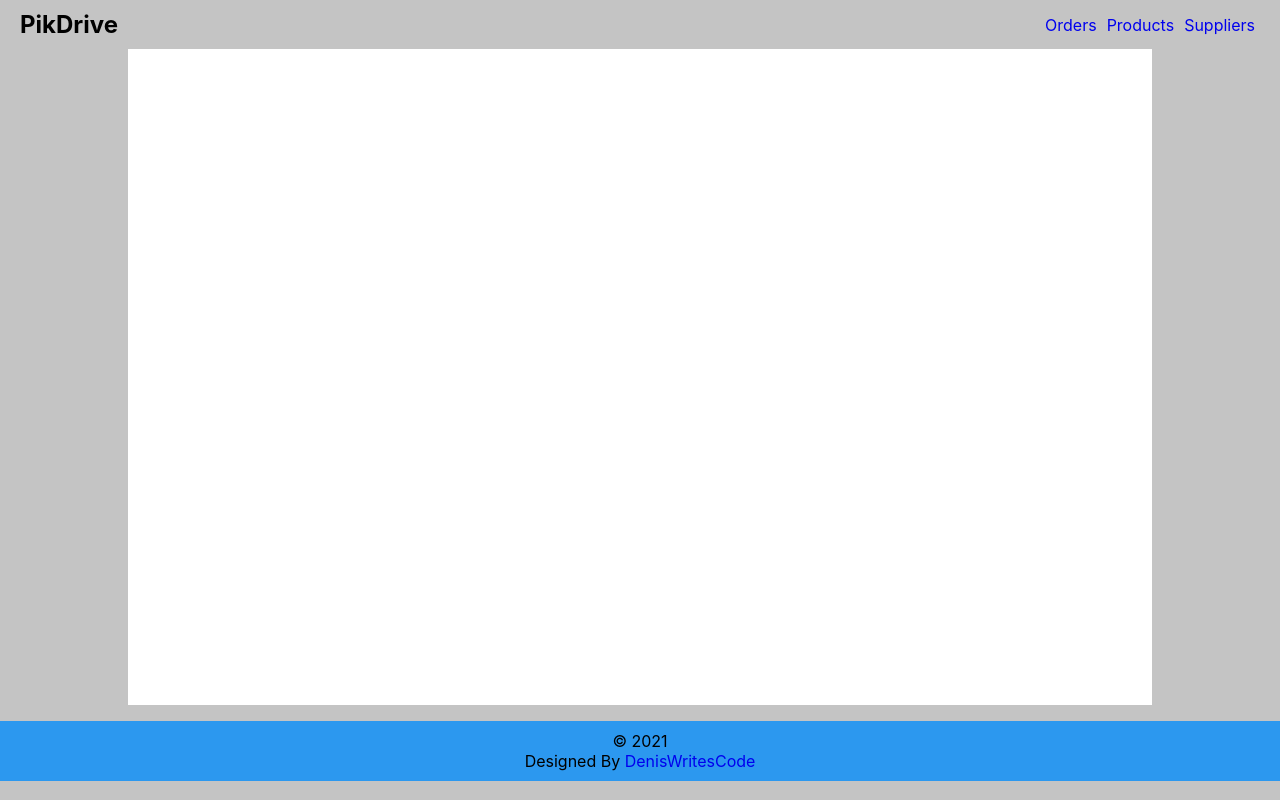
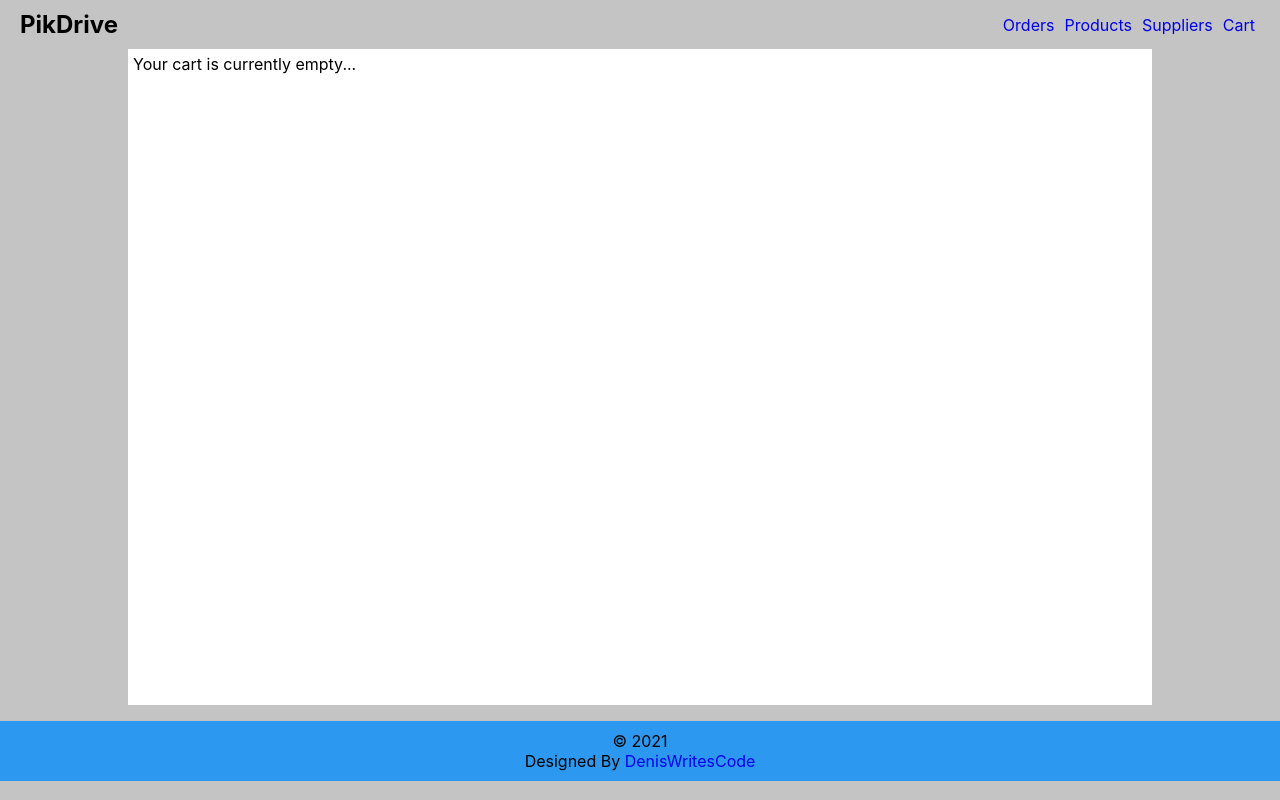
Before and after one commit to DenisWritesCode/pikdrive, a React (Create React App) app: page /cart in a window 1280 px wide. Built offline with nearby package versions, Linux system fonts and the light colour scheme.

Commit message:
Starting to refactor

```diff
--- a/src/App.js
+++ b/src/App.js
@@ -4,8 +4,16 @@ import { BrowserRouter, Route, Link, Switch, Redirect } from "react-router-dom";
 import Orders from "./Components/Orders";
 import Products from "./Components/Products";
 import Suppliers from "./Components/Suppliers";
+import Cart from "./Components/Cart";
 
 function App() {
+  const cart = [];
+
+  const displayDate = (date) => {
+    const createdDate = new Date(date);
+    return createdDate.toDateString();
+  };
+
   return (
     <BrowserRouter>
       <div className="App">
@@ -21,14 +29,26 @@ function App() {
             <li>
               <Link to="/suppliers">Suppliers</Link>
             </li>
+            <li>
+              <Link to="/cart">Cart</Link>
+            </li>
           </ul>
         </nav>
         <div className="container">
           <Switch>
             <Route exact path="/" render={() => <Redirect to="/products" />} />
-            <Route path="/orders" component={Orders} />
-            <Route path="/products" component={Products} />
-            <Route path="/suppliers" component={Suppliers} />
+            <Route path="/orders">
+              <Orders displayDate={displayDate} />
+            </Route>
+            <Route path="/products">
+              <Products displayDate={displayDate} cart={cart} />
+            </Route>
+            <Route path="/suppliers">
+              <Suppliers displayDate={displayDate} />
+            </Route>
+            <Route path="/cart">
+              <Cart displayDate={displayDate} cart={cart} />
+            </Route>
           </Switch>
         </div>
         <footer>
--- /dev/null
+++ b/src/Components/Cart.js
@@ -0,0 +1,20 @@
+function Cart({ displayDate, cart }) {
+  const sum = (acc, element) => {
+    console.log(element);
+    return acc + element.quantity;
+  };
+
+  const totalItems = cart.reduce(sum, 0);
+
+  return (
+    <div>
+      {totalItems ? (
+        <p>{totalItems}</p>
+      ) : (
+        <p>Your cart is currently empty...</p>
+      )}
+    </div>
+  );
+}
+
+export default Cart;
--- a/src/Components/Products.js
+++ b/src/Components/Products.js
@@ -1,7 +1,7 @@
 import React, { useEffect, useState } from "react";
 import Axios from "axios";
 
-function Products() {
+function Products({ cart, displayDate }) {
   const baseUrl =
     "https://cors.bridged.cc/https://codechallenge.pikdrive.com/api/"; // pesky CORS error.//"https://jsonplaceholder.typicode.com/users";
   const [products, setProducts] = useState([]);
@@ -25,11 +25,6 @@ function Products() {
     displayItems === "products"
       ? setDisplayItems("top-sales")
       : setDisplayItems("products");
-  };
-
-  const displayDate = (date) => {
-    const createdDate = new Date(date);
-    return createdDate.toDateString();
   };
 
   const handleNewProduct = (e) => {
@@ -57,13 +52,25 @@ function Products() {
     productQuantity.value = "";
   };
 
-  const cart = [];
-  const handleOrder = (itemID) => {
+  const handleOrder = (itemID, itemName) => {
     // TODO: Check whether item is already there.
-    cart.push({
-      id: itemID,
-      quantity: 1,
+    let itemPresent = false;
+    cart.forEach((item) => {
+      if (item.id === itemID) {
+        item.quantity++; // Increment quantity
+        itemPresent = true;
+      }
     });
+
+    if (!itemPresent) {
+      cart.push({
+        id: itemID,
+        name: itemName,
+        quantity: 1,
+      });
+    }
+
+    console.table(cart);
   };
 
   const handleCheckout = () => {
@@ -94,7 +101,7 @@ function Products() {
                   <p> Created: {displayDate(product.created_at)} </p>
                   <button
                     onClick={() => {
-                      handleOrder(product.id);
+                      handleOrder(product.id, product.name);
                     }}
                   >
                     Order {product.name}
```
Also changed, not shown: 1 other file (tests, documents, lock files or other folders).
